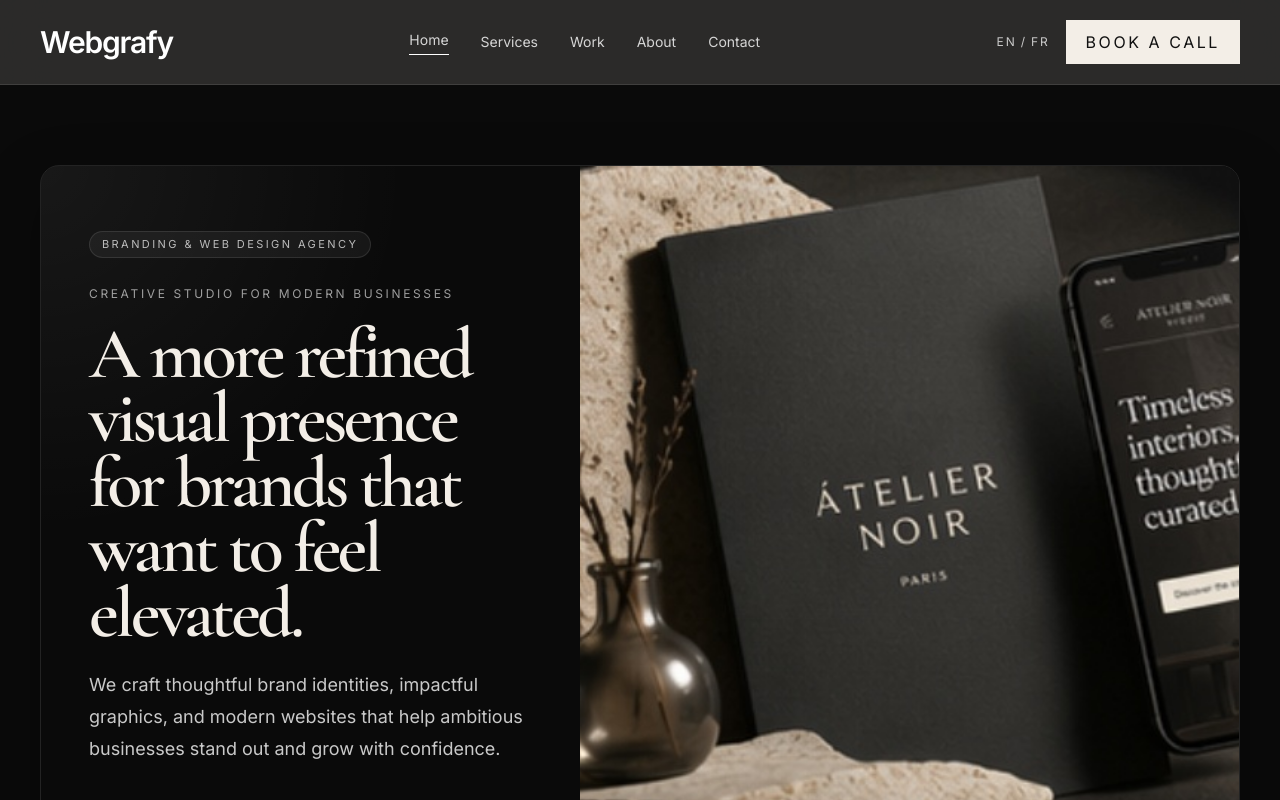
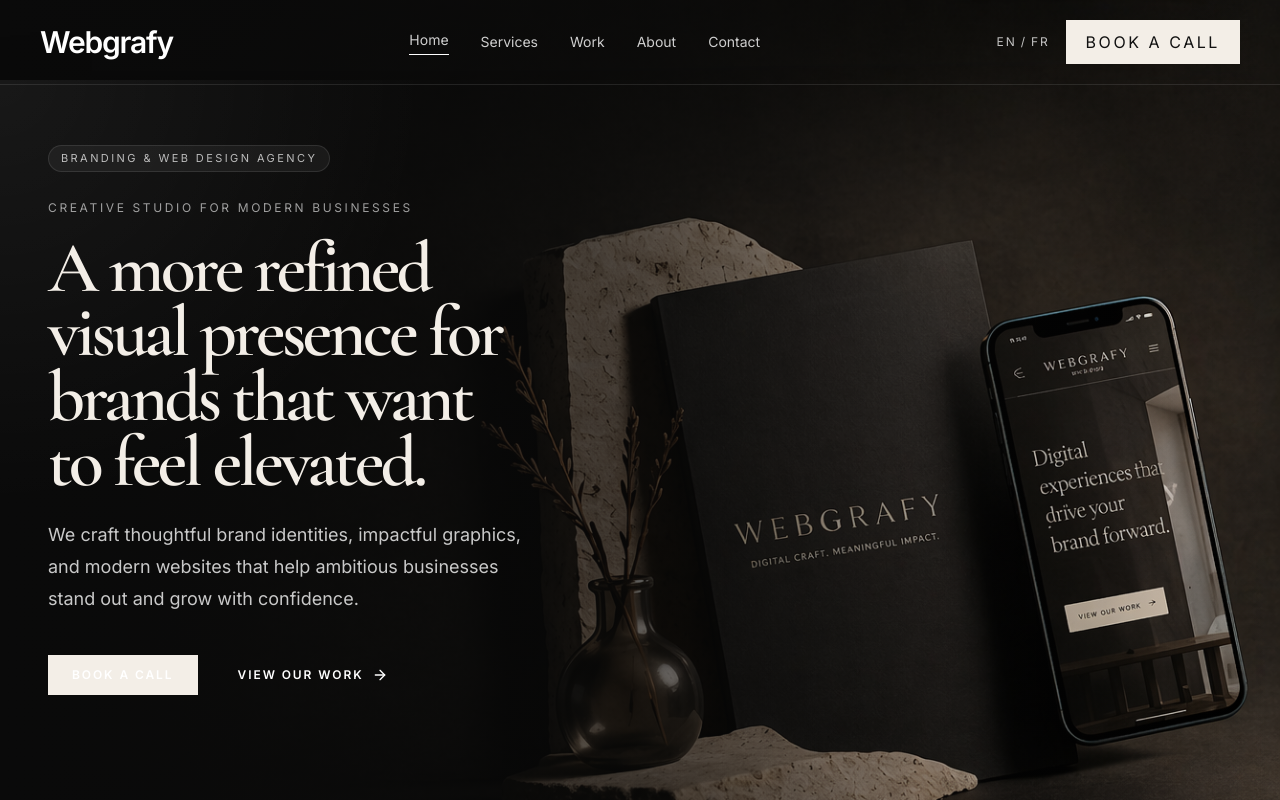
Before and after one commit to pbuyan/webgrafy, a Next.js app: page /en in a window 1280 px wide. Shown: the top 800 px of the page. Built offline with nearby package versions, Linux system fonts and the light colour scheme.

Commit message:
hearo and header update

```diff
--- a/app/[locale]/layout.tsx
+++ b/app/[locale]/layout.tsx
@@ -59,7 +59,7 @@
     <>
       <HtmlLang locale={locale as Locale} />
       <SiteHeader locale={locale as Locale} dict={dict} />
-      <main>{children}</main>
+      <main className="site-main">{children}</main>
       <SiteFooter locale={locale as Locale} dict={dict} />
     </>
   );
--- a/app/[locale]/page.tsx
+++ b/app/[locale]/page.tsx
@@ -23,9 +23,23 @@
 
   return (
     <>
-      <section className="relative overflow-hidden bg-[#0a0a0a] text-white">
-        <Container className="py-16 lg:py-20">
-          <div className="grid items-stretch gap-0 overflow-hidden rounded-[1.2rem] border border-white/10 shadow-[0_20px_60px_rgba(0,0,0,0.28)] lg:grid-cols-[0.9fr_1.1fr]">
+      <section className="relative -mt-20 overflow-hidden pt-20 text-white">
+        <div className="pointer-events-none absolute inset-0">
+          <Image
+            src="/images/hero-bg.png"
+            alt=""
+            fill
+            priority
+            className="object-cover object-[center_right] sm:object-right"
+            sizes="100vw"
+          />
+          <div
+            className="absolute inset-0 bg-linear-to-r from-[#0a0a0a] via-[#0a0a0a]/85 to-transparent sm:via-[#0a0a0a]/65"
+            aria-hidden
+          />
+        </div>
+        {/* <Container className="py-16 lg:py-20"> */}
+        <div className="relative z-10 grid items-stretch gap-0 overflow-hidden shadow-[0_20px_60px_rgba(0,0,0,0.28)] lg:grid-cols-[0.9fr_1.1fr]">
           <div className="bg-[radial-gradient(circle_at_top_left,rgba(255,255,255,0.06),transparent_40%)] px-8 py-12 lg:px-12 lg:py-16">
             <div className="inline-flex rounded-full border border-white/10 bg-white/5 px-3 py-1 text-[11px] uppercase tracking-[0.22em] text-white/70">
               {dict.home.badge}
@@ -46,17 +60,9 @@
             </div>
           </div>
 
-            <div className="relative min-h-[420px] bg-[#111111] lg:min-h-[540px]">
-              <Image
-                src="/images/hero-editorial.jpg"
-                alt="Editorial branding composition"
-                fill
-                className="object-cover"
-                priority
-              />
+          <div className="relative min-h-[420px] lg:min-h-[900px]" aria-hidden />
         </div>
-          </div>
-        </Container>
+        {/* </Container> */}
       </section>
 
       <LogoStrip title={dict.home.trustedBy} logos={dict.home.logoStrip} />
--- a/app/globals.css
+++ b/app/globals.css
@@ -3,6 +3,9 @@
 :root {
   --background: #f3eee7;
   --foreground: #111111;
+  /* Matches SiteHeader row + syncs with scroll hide/show */
+  --site-header-height: 5rem;
+  --header-offset: var(--site-header-height);
 }
 
 html {
@@ -12,6 +15,11 @@
 body {
   background: var(--background);
   color: var(--foreground);
+}
+
+main.site-main {
+  padding-top: var(--header-offset);
+  transition: padding-top 0.3s cubic-bezier(0.4, 0, 0.2, 1);
 }
 
 * {
--- a/app/layout.tsx
+++ b/app/layout.tsx
@@ -24,7 +24,7 @@
       className={`${display.variable} ${sans.variable}`}
       suppressHydrationWarning
     >
-      <body className="min-h-screen bg-[#f3eee7] text-[#111111] antialiased [font-family:var(--font-sans)]">
+      <body className="min-h-screen bg-[#f3eee7] text-[#111111] antialiased font-sans">
         {children}
       </body>
     </html>
--- a/components/language-switcher.tsx
+++ b/components/language-switcher.tsx
@@ -2,6 +2,7 @@
 
 import Link from "next/link";
 import { usePathname } from "next/navigation";
+import { cn } from "@/lib/utils";
 import { locales, type Locale } from "@/lib/i18n/config";
 
 function stripLocale(pathname: string, locale: Locale) {
@@ -15,15 +16,23 @@
 export function LanguageSwitcher({
   locale,
   labels,
+  tone = "onDark",
 }: {
   locale: Locale;
   labels: { en: string; fr: string };
+  tone?: "onDark" | "onLight";
 }) {
   const pathname = usePathname();
   const normalized = stripLocale(pathname, locale);
+  const isLight = tone === "onLight";
 
   return (
-    <div className="flex items-center gap-1 text-xs uppercase tracking-[0.16em] text-white/75">
+    <div
+      className={cn(
+        "flex items-center gap-1 text-xs uppercase tracking-[0.16em]",
+        isLight ? "text-[#544c43]/90" : "text-white/75",
+      )}
+    >
       {locales.map((item, index) => {
         const href = `/${item}${normalized === "/" ? "" : normalized}`;
         const active = item === locale;
@@ -31,7 +40,18 @@
         return (
           <div key={item} className="flex items-center gap-1">
             {index > 0 ? <span>/</span> : null}
-            <Link href={href} className={active ? "text-white" : "hover:text-white"}>
+            <Link
+              href={href}
+              className={cn(
+                active
+                  ? isLight
+                    ? "text-[#1f1b18]"
+                    : "text-white"
+                  : isLight
+                    ? "hover:text-[#1f1b18]"
+                    : "hover:text-white",
+              )}
+            >
               {labels[item]}
             </Link>
           </div>
--- a/components/site-header.tsx
+++ b/components/site-header.tsx
@@ -2,14 +2,61 @@
 
 import Link from "next/link";
 import { usePathname } from "next/navigation";
+import { useLayoutEffect, useEffect, useRef, useState } from "react";
 import { Container } from "@/components/ui/container";
 import { Button } from "@/components/ui/button";
 import { LanguageSwitcher } from "@/components/language-switcher";
+import { cn } from "@/lib/utils";
 import type { Locale } from "@/lib/i18n/config";
 import type { SiteDictionary } from "@/lib/i18n/types";
 
-export function SiteHeader({ locale, dict }: { locale: Locale; dict: SiteDictionary }) {
-  const pathname = usePathname();
+type SiteHeaderBarProps = { locale: Locale; dict: SiteDictionary; pathname: string };
+
+function SiteHeaderBar({ locale, dict, pathname }: SiteHeaderBarProps) {
+  const isHome = pathname === `/${locale}` || pathname === `/${locale}/`;
+  const langTone = isHome ? ("onDark" as const) : ("onLight" as const);
+  /** Hidden while scrolling down the document; shown near top or when scrolling up. */
+  const [concealed, setConcealed] = useState(false);
+  const lastScrollY = useRef(0);
+
+  useLayoutEffect(() => {
+    document.documentElement.style.setProperty("--header-offset", concealed ? "0px" : "var(--site-header-height)");
+    return () => {
+      document.documentElement.style.removeProperty("--header-offset");
+    };
+  }, [concealed]);
+
+  useEffect(() => {
+    lastScrollY.current = window.scrollY;
+
+    let frame = 0;
+    const onScroll = () => {
+      cancelAnimationFrame(frame);
+      frame = requestAnimationFrame(() => {
+        const y = window.scrollY;
+        const delta = y - lastScrollY.current;
+        const topThreshold = 12;
+        const scrollSlop = 6;
+
+        if (y < topThreshold) {
+          setConcealed(false);
+        } else if (delta > scrollSlop) {
+          setConcealed(true);
+        } else if (delta < -scrollSlop) {
+          setConcealed(false);
+        }
+
+        lastScrollY.current = y;
+      });
+    };
+
+    window.addEventListener("scroll", onScroll, { passive: true });
+    return () => {
+      cancelAnimationFrame(frame);
+      window.removeEventListener("scroll", onScroll);
+    };
+  }, []);
+
   const navItems = [
     { label: dict.nav.home, href: `/${locale}` },
     { label: dict.nav.services, href: `/${locale}/services` },
@@ -19,17 +66,42 @@
   ];
 
   return (
-    <header className="sticky top-0 z-30 border-b border-white/10 bg-[#080808]/85 text-white backdrop-blur-xl">
+    <header
+      {...(concealed ? { inert: true } : {})}
+      className={cn(
+        "fixed inset-x-0 top-0 z-30 border-b bg-transparent transition-transform duration-300 ease-out will-change-transform",
+        concealed ? "pointer-events-none -translate-y-full" : "translate-y-0",
+        isHome ? "border-white/10 text-white" : "border-[#d9d0c5]/80 text-[#1f1b18]",
+      )}
+    >
       <Container className="flex items-center justify-between gap-4 py-5">
-        <Link href={`/${locale}`} className="text-3xl font-semibold tracking-[-0.04em] text-[#f3eee7]">
+        <Link
+          href={`/${locale}`}
+          className={cn("text-3xl font-semibold tracking-[-0.04em]", isHome ? "text-[#f3eee7]" : "text-[#1f1b18]")}
+        >
           {dict.meta.siteName}
         </Link>
 
-        <nav className="hidden items-center gap-8 text-sm text-white/80 md:flex">
+        <nav
+          className={cn(
+            "hidden items-center gap-8 text-sm md:flex",
+            isHome ? "text-white/80" : "text-[#544c43]",
+          )}
+        >
           {navItems.map((item) => {
             const active = pathname === item.href;
             return (
-              <Link key={item.href} href={item.href} className={active ? "border-b border-white pb-1 text-white" : "hover:text-white"}>
+              <Link
+                key={item.href}
+                href={item.href}
+                className={cn(
+                  active
+                    ? cn("border-b pb-1", isHome ? "border-white text-white" : "border-[#1f1b18] text-[#1f1b18]")
+                    : isHome
+                      ? "hover:text-white"
+                      : "hover:text-[#1f1b18]",
+                )}
+              >
                 {item.label}
               </Link>
             );
@@ -37,7 +109,7 @@
         </nav>
 
         <div className="flex items-center gap-4">
-          <LanguageSwitcher locale={locale} labels={dict.nav.langShort} />
+          <LanguageSwitcher locale={locale} labels={dict.nav.langShort} tone={langTone} />
           <Link href={`/${locale}/contact`}>
             <Button variant="primary" size="sm" className="rounded-none">
               {dict.nav.bookCall}
@@ -48,3 +120,8 @@
     </header>
   );
 }
+
+export function SiteHeader(props: { locale: Locale; dict: SiteDictionary }) {
+  const pathname = usePathname();
+  return <SiteHeaderBar key={pathname} pathname={pathname} {...props} />;
+}
```
Also changed, not shown: public/images/hero-bg.png (added). Lines whose indentation alone changed are shown as unchanged.
